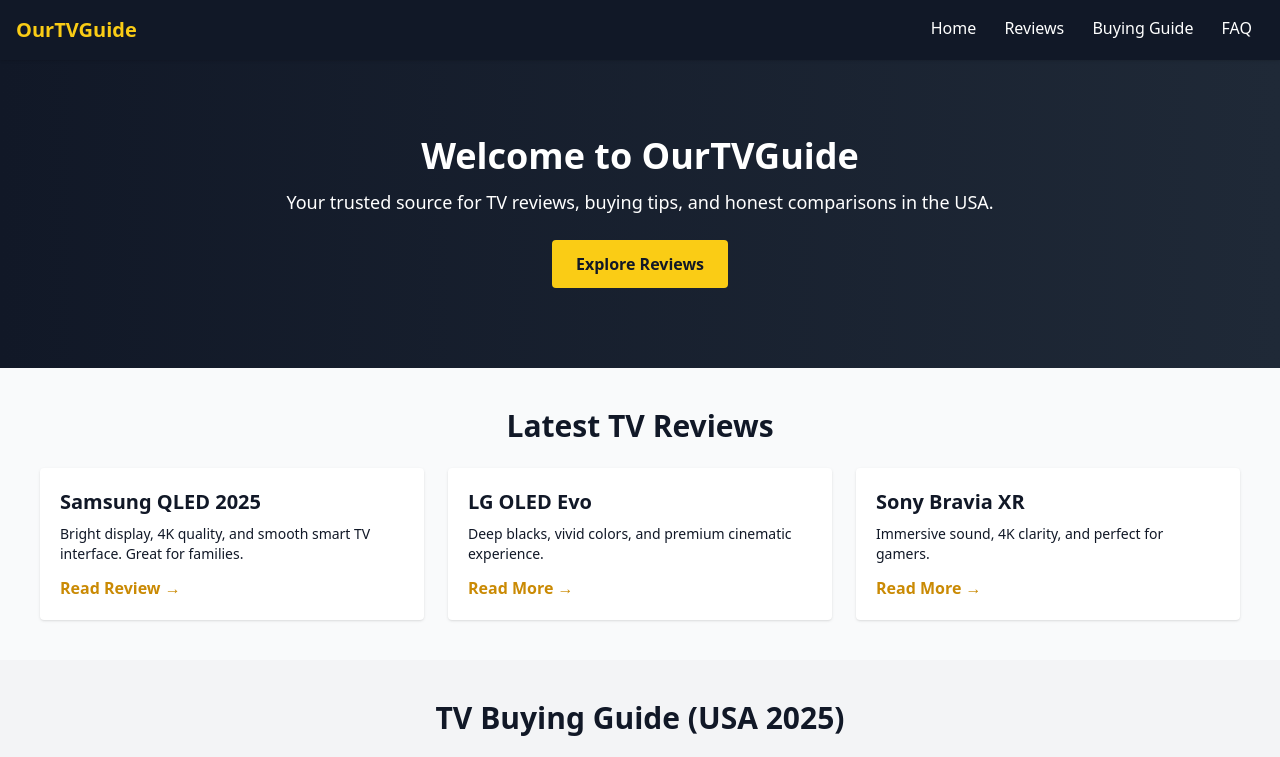
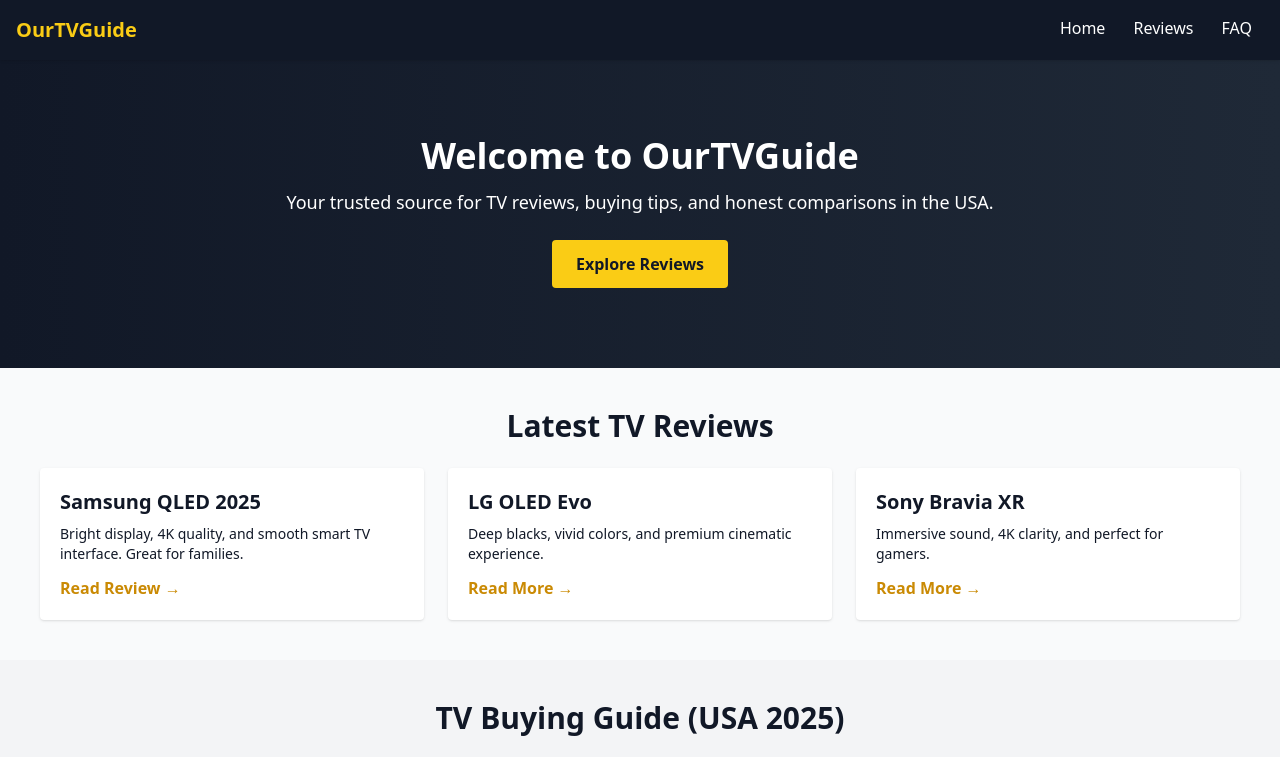
Before and after one commit to Satyam123234/ourtv, a plain HTML site: page index.html in a window 1280 px wide. Shown: the top 757 px of the page. Drawn offline with nearby package versions, Linux system fonts and the light colour scheme.

Commit message:
Update index.html

```diff
--- a/index.html
+++ b/index.html
@@ -18,7 +18,6 @@
     <div>
       <a href="#home" class="px-3 hover:text-yellow-400">Home</a>
       <a href="#reviews" class="px-3 hover:text-yellow-400">Reviews</a>
-      <a href="#guide" class="px-3 hover:text-yellow-400">Buying Guide</a>
       <a href="#faq" class="px-3 hover:text-yellow-400">FAQ</a>
     </div>
   </nav>
@@ -115,4 +114,5 @@
   </script>
 
 </body>
+
 </html>
```
